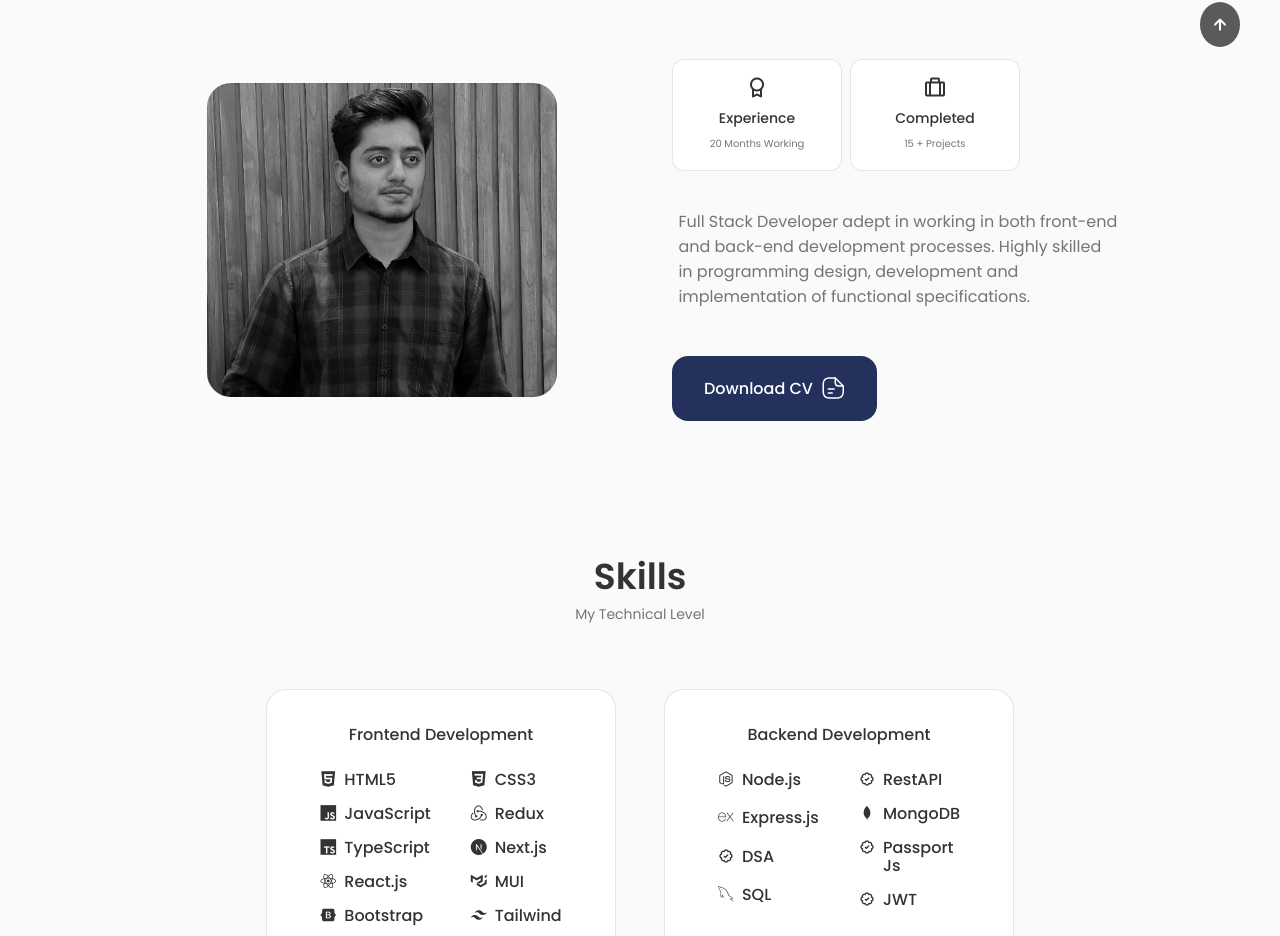
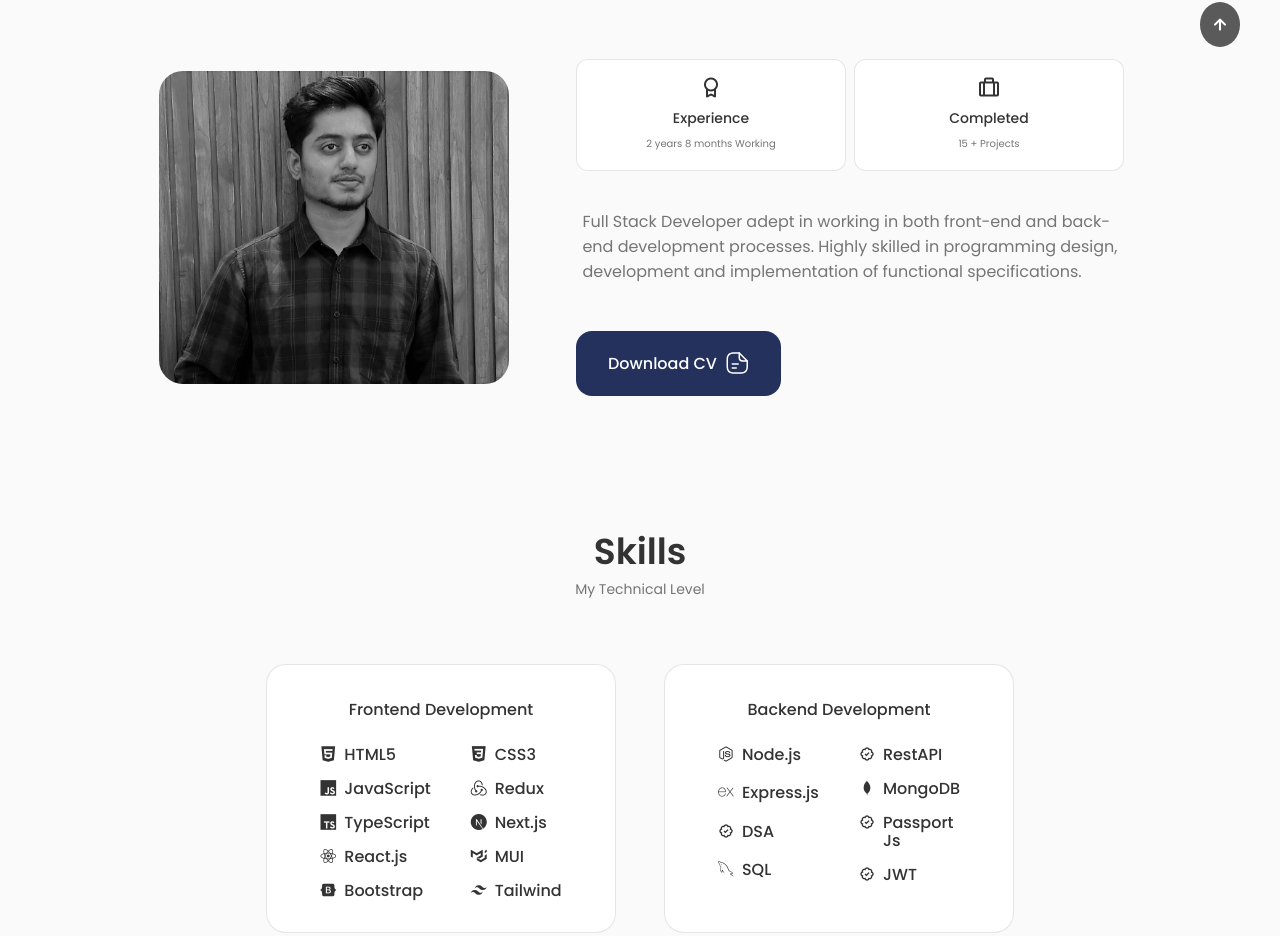
Before and after one commit to Sudhanv4/My-Portfolio-Website, a React (Create React App) app: page / in a window 1280 px wide. Shown: the part 913-1849 px from the top of the page. Built offline with nearby package versions, Linux system fonts and the light colour scheme.

Commit message:
modifications

```diff
--- a/src/components/about/Info.jsx
+++ b/src/components/about/Info.jsx
@@ -2,16 +2,18 @@ import React, { useEffect, useState } from 'react'
 
 const Info = () => {
 
+  const [experienceYears, setExperienceYears] = useState(0);
   const [experienceMonths, setExperienceMonths] = useState(0);
 
   useEffect(() => {
-    const calculateExperienceMonths = () => {
+    const calculateExperienceYears = () => {
       const joiningDate = new Date('2022-01-06');
       const currentDate = new Date();
       const diffMonths = (currentDate.getFullYear() - joiningDate.getFullYear()) * 12 + (currentDate.getMonth() - joiningDate.getMonth());
-      setExperienceMonths(diffMonths);
+      setExperienceYears((diffMonths/12).toFixed(0));
+      setExperienceMonths(diffMonths%12)
     };
-    calculateExperienceMonths();
+    calculateExperienceYears();
   }, []);
 
   return (
@@ -19,7 +21,7 @@ const Info = () => {
         <div className="about__box">
             <i className='bx bx-award about__icon'></i>
             <h3 className="about__title">Experience</h3>
-            <span className="about__subtitle">{experienceMonths} Months Working</span>
+            <span className="about__subtitle">{experienceYears} years {experienceMonths>0?`${experienceMonths} ${experienceMonths>1?"months":"month"}`:" "} Working</span>
         </div>
         <div className="about__box">
             <i className='bx bx-briefcase-alt about__icon'></i>
--- a/src/components/about/about.css
+++ b/src/components/about/about.css
@@ -41,6 +41,11 @@
 
 
 /*=============== BREAKPOINTS ===============*/
+@media screen and (min-width:993px){
+    .about__box{
+        width: 270px;
+    }
+}
 /* For large devices */
 @media screen and (max-width: 992px) {
     .about__container {
```
